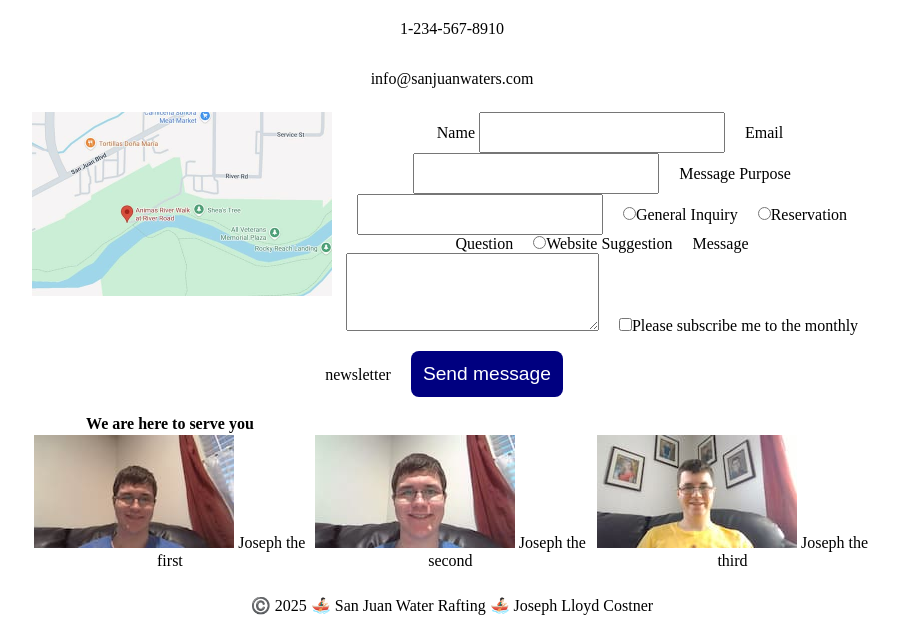
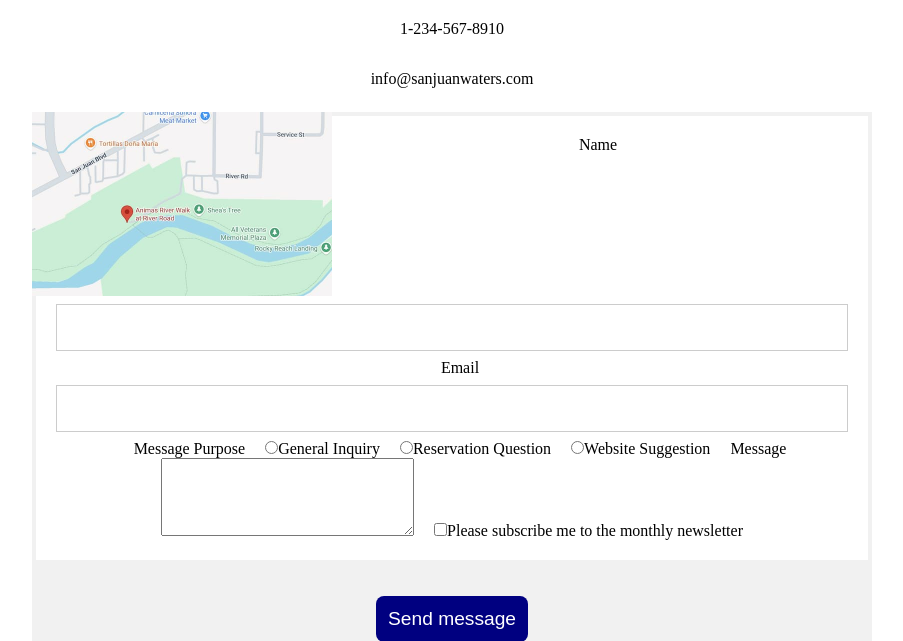
Before and after one commit to josephlcostner/wdd130, a plain HTML site: page wwr/contact.html in a window 1280 px wide. Shown: the part 435-1076 px from the top of the page, without its empty margins (188-1091 px from the left). Drawn offline with Linux system fonts and the light colour scheme.

Commit message:
hahahahahahahahahaha

```diff
--- a/wwr/contact.html
+++ b/wwr/contact.html
@@ -37,22 +37,24 @@
             <img src="images/map-of-san-juan.jpg" alt="Map of San Juan">
         </div>
         <form>
-            <div class="form item">
-
+            <div class="newsletter">
+                <div class="container" style="background-color: white;">
                 <label for="name">Name</label>
                 <input type="text" id="name" name="name">
                 <label for="email">Email</label>
                 <input type="text" id="email" name="email">
                 <label for="purpose">Message Purpose</label>
-                <input type="text" id="purpose" name="purpose">
                 <label><input type="radio" id="Inquiry" name="employee">General Inquiry</label>
                 <label><input type="radio" id="Question" name="employee">Reservation
                     Question</label>
                 <label><input type="radio" id="Suggestion" name="employee">Website Suggestion</label>
+
                 <label for="message">Message</label>
                 <textarea id="message" name="message" rows="3"></textarea>
                 <label><input type="checkbox" id="newsletter" name="newsletter">Please subscribe me to the monthly
                     newsletter</label>
+                    </div>
+                <div class="container">
                 <button type="submit">Send message</button>
             </div>
         </form>
--- a/wwr/styles/rafting.css
+++ b/wwr/styles/rafting.css
@@ -58,7 +58,37 @@ header, main, footer {
     color: black;
 }
 
+.newsletter {
+    border: 4px solid #f1f1f1;
+}
 
+.container {
+    padding: 20px;
+    background-color: #f1f1f1;
+}
+
+input[type=text], input[type=submit] {
+    width: 100%;
+    padding: 12px;
+    margin: 8px 0;
+    display: inline-block;
+    border: 1px solid #ccc;
+    box-sizing: border-box;
+}
+
+input[type=checkbox] {
+    margin-top: 16px;
+}
+
+input[type=submit] {
+    background-color: #04AA6d;
+    color: white;
+    border: none;
+}
+
+input[type=submit]:hover {
+    opacity: 0.8;
+}
 
 nav, p, section, article {
     margin: 16px;
@@ -91,6 +121,15 @@ body {
     display: block;
     width: 100%;
     height: auto;
+}
+
+.box {
+    align-items: center;
+
+}
+
+.box h2 {
+    margin: 30px;
 }
 
 h1 {
```
Also changed, not shown: wwr/index.html (+1 -1 lines).
